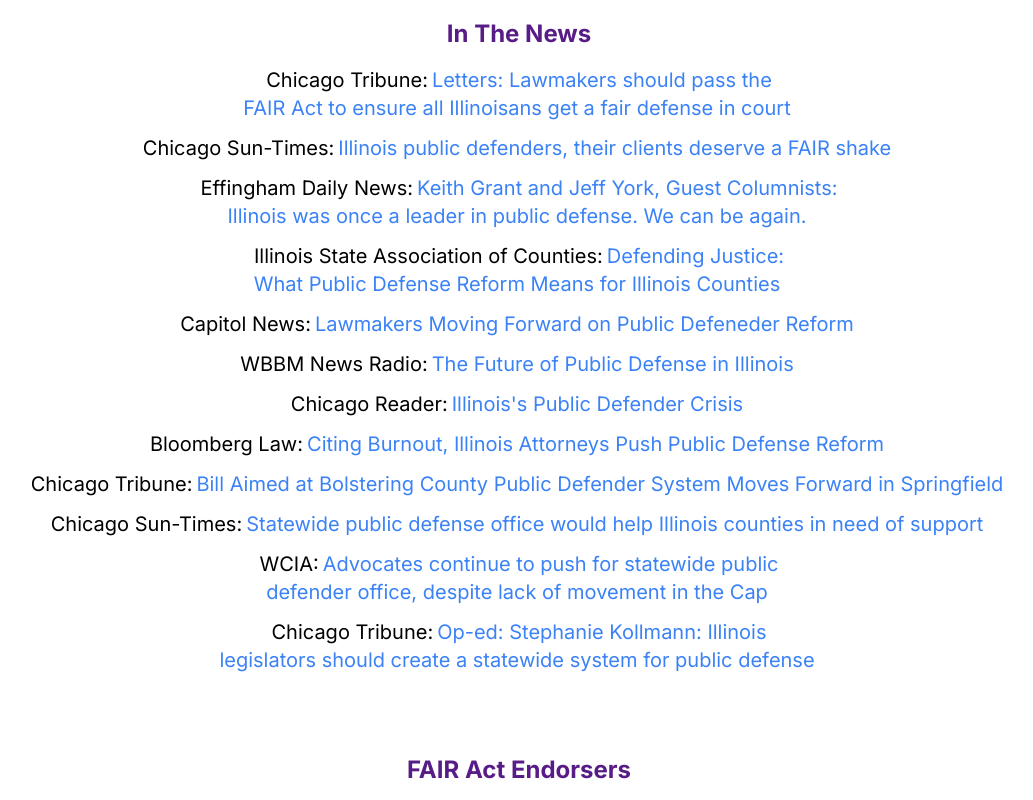
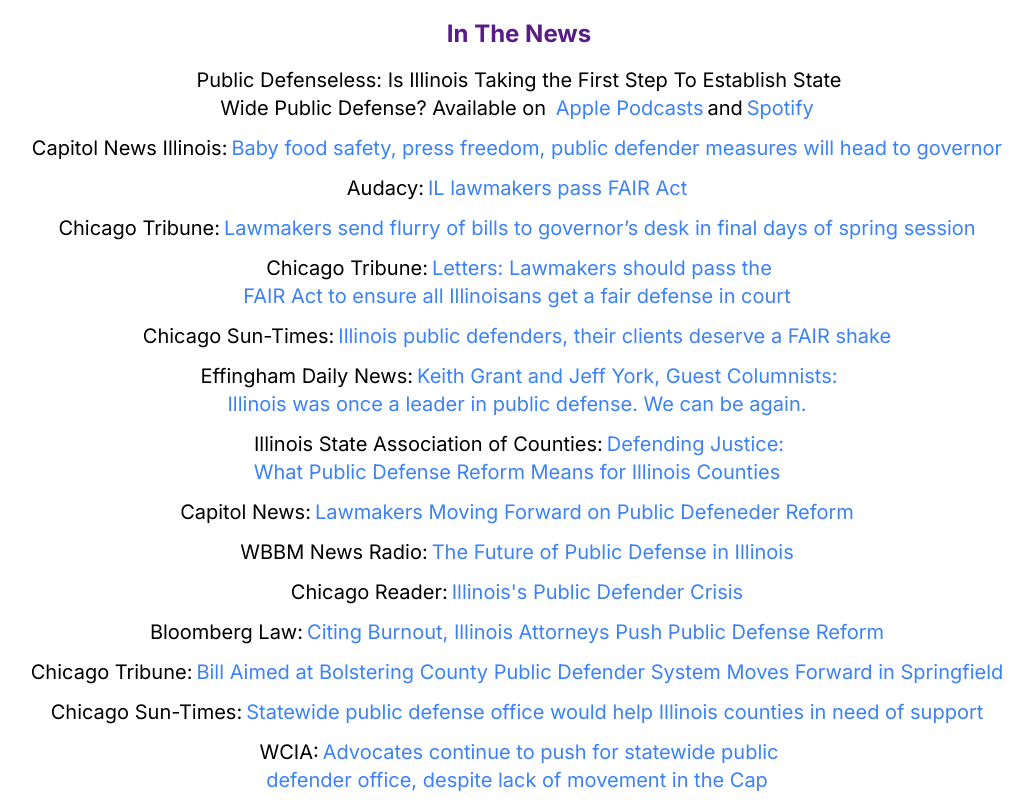
Before and after one commit to hunterMotko/il_pd_st, a Next.js app: page /fairact in a window 1280 px wide. Shown: the part 680-1480 px from the top of the page, without its empty margins (121-1154 px from the left). Built offline with nearby package versions, Linux system fonts and the light colour scheme.

Commit message:
updates and fairact page cleanup

```diff
--- a/public/fairact.json
+++ b/public/fairact.json
@@ -1,5 +1,23 @@
 {
   "news": [
+    {
+      "outlet": "Capitol News Illinois",
+      "title": "Baby food safety, press freedom, public defender measures will head to governor",
+      "link": "https://capitolnewsillinois.com/news/baby-food-safety-press-freedom-public-defender-measures-will-head-to-governor/",
+      "date": "6/4/2025"
+    },
+    {
+      "outlet": "Audacy",
+      "title": "IL lawmakers pass FAIR Act",
+      "link": "https://www.audacy.com/wbbm780/news/local/il-lawmakers-pass-fair-act",
+      "date": "6/2/2025"
+    },
+    {
+      "outlet": "Chicago Tribune",
+      "title": "Lawmakers send flurry of bills to governor’s desk in final days of spring session",
+      "link": "https://www.chicagotribune.com/2025/06/01/illinois-legislation-pritzker/",
+      "date": "6/1/2025"
+    },
     {
       "outlet": "Chicago Tribune",
       "title": "Letters: Lawmakers should pass the FAIR Act to ensure all Illinoisans get a fair defense in court",
--- a/src/app/fairact/page.tsx
+++ b/src/app/fairact/page.tsx
@@ -1,14 +1,17 @@
-import Link from "next/link";
 import json from "@/public/fairact.json"
+import LearnMoreSection from "@/components/fairact/LearnMoreSection";
+import InTheNewsSection from "@/components/fairact/InTheNewsSection";
+import EndorsersSection from "@/components/fairact/EndorsersSection";
 
 export default function FairActPage() {
 	const { news, endorsers } = json
-  let sortedNews = news.sort((a,b) => +new Date(b.date) - +new Date(a.date))
+	let sortedNews = news.sort((a, b) => +new Date(b.date) - +new Date(a.date))
 	let first = [], second = []
 	let mid = endorsers.length / 2
 	for (let i = 0; i < endorsers.length; i++) {
 		(i < mid) ? first.push(endorsers[i]) : second.push(endorsers[i])
 	}
+
 	return (
 		<>
 			<div className="grid w-full grid-flow-row gap-x-0 gap-y-1 md:grid-cols-1 md:gap-1 xl:grid-cols-1">
@@ -24,79 +27,9 @@
 					and establish standards to ensure that every person who cannot afford an attorney is zealously represented by their public defender.
 				</p>
 			</div>
-      <section className="max-w-screen-2xl m-auto w-full px-3 sm:px-8 lg:px-16 xl:px-32 flex flex-col gap-8 pb-5 text-center">
-        <div className="flex flex-col gap-2">
-          <h3 className="text-purple-900 text-2xl font-bold mb-3">Learn More</h3>
-          <div className="text-xl">
-            FAIR Act
-            <Link
-              target="_blank"
-              href="https://drive.google.com/file/d/1oIyaCqEfvgIACtJMHGoWNYEAdVrYQv6o/view"
-              className="mx-1 text-blue-500 hover:text-purple-900 hover:underline"
-            >
-              Fact Sheet
-            </Link>
-          </div>
-          <div className="text-xl">
-            HB3363
-            <Link
-              target="_blank"
-              href="https://www.ilga.gov/legislation/billstatus.asp?DocNum=3363&GAID=18&GA=104&DocTypeID=HB&LegID=161896&SessionID=114"
-              className="mx-1 text-blue-500 hover:text-purple-900 hover:underline"
-            >
-              Status
-            </Link>
-            and
-            <Link
-              target="_blank"
-              href="https://www.ilga.gov/legislation/fulltext.asp?DocName=&SessionId=114&GA=104&DocTypeId=HB&DocNum=3363&GAID=18&LegID=161896&SpecSess=&Session="
-              className="mx-1 text-blue-500 hover:text-purple-900 hover:underline"
-            >
-              Text
-            </Link>
-          </div>
-        </div>
-      </section>
-      <section className="max-w-screen-2xl m-auto w-full pb-5">
-        <h3 className="text-purple-900 text-2xl font-bold mb-4">In The News</h3>
-        <ul className="text-xl w-full">
-          {
-            sortedNews.map(story => (
-              <li key={story.title} className="mb-3 text-balance">
-                {story.outlet}:
-                < Link
-                  target="_blank"
-                  href={story.link}
-                  className="col-span-3 mx-1 text-blue-500 hover:text-purple-900 hover:underline"
-                >
-                  {story.title}
-                </Link>
-              </li>
-            ))
-          }
-        </ul>
-      </section>
-      <section className="mx-auto">
-        <div className="flex flex-col align-center justify-center">
-          <h3 className="text-purple-900 font-bold text-2xl mb-3">
-            <Link
-              target="_blank"
-              href="https://docs.google.com/forms/d/e/1FAIpQLScmUp8MMKcshcN2KAhXqSq9kBHXLShvYIsVsb4vTbNpizhytA/viewform"
-              className="text-2xl text-purple-900 hover:text-purple-700 hover:underline"
-            >
-              FAIR Act Endorsers
-            </Link>
-          </h3>
-          <div className="md:flex justify-center align-center">
-            <div className="md:w-1/2 text-wrap">
-              {first.map(item => <div key={item}>{item}</div>)}
-            </div>
-            <div className="md:w-1/2 text-wrap">
-              {second.map(item => <div key={item}>{item}</div>)}
-            </div>
-          </div>
-        </div>
-      </section >
+			<LearnMoreSection />
+			<InTheNewsSection sortedNews={sortedNews} />
+			<EndorsersSection first={first} second={second} />
 		</>
 	)
 }
--- /dev/null
+++ b/src/components/fairact/EndorsersSection.tsx
@@ -0,0 +1,27 @@
+import Link from "next/link"
+
+export default function EndorsersSection({ first, second }: { first: string[], second: string[] }) {
+	return (
+		<section className="mx-auto">
+			<div className="flex flex-col align-center justify-center">
+				<h3 className="text-purple-900 font-bold text-2xl mb-3">
+					<Link
+						target="_blank"
+						href="https://docs.google.com/forms/d/e/1FAIpQLScmUp8MMKcshcN2KAhXqSq9kBHXLShvYIsVsb4vTbNpizhytA/viewform"
+						className="text-2xl text-purple-900 hover:text-purple-700 hover:underline"
+					>
+						FAIR Act Endorsers
+					</Link>
+				</h3>
+				<div className="md:flex justify-center align-center">
+					<div className="md:w-1/2 text-wrap">
+						{first.map(item => <div key={item}>{item}</div>)}
+					</div>
+					<div className="md:w-1/2 text-wrap">
+						{second.map(item => <div key={item}>{item}</div>)}
+					</div>
+				</div>
+			</div>
+		</section >
+	)
+}
--- /dev/null
+++ b/src/components/fairact/InTheNewsSection.tsx
@@ -0,0 +1,52 @@
+import Link from "next/link";
+
+interface NewsArticle {
+	title: string;
+	outlet: string;
+	link: string;
+	date: string;
+}
+
+type SortedNewsArticles = NewsArticle[]
+
+export default function InTheNewsSection({ sortedNews }: { sortedNews: SortedNewsArticles }) {
+	return (
+		<section className="max-w-screen-2xl m-auto w-full pb-5">
+			<h3 className="text-purple-900 text-2xl font-bold mb-4">In The News</h3>
+			<ul className="text-xl w-full">
+				<li className="mb-3 text-balance">
+					{'Public Defenseless: Is Illinois Taking the First Step To Establish State Wide Public Defense? Available on '}
+					< Link
+						target="_blank"
+						href={'https://podcasts.apple.com/us/podcast/362-is-illinois-taking-the-first-step-to-establish/id1600528975?i=1000711478073'}
+						className="mx-1 text-blue-500 hover:text-purple-900 hover:underline"
+					>
+						Apple Podcasts
+					</Link>
+					and
+					< Link
+						target="_blank"
+						href={'https://open.spotify.com/episode/3x32bzSUFhOwLKWjK2lKOG'}
+						className="mx-1 text-blue-500 hover:text-purple-900 hover:underline"
+					>
+						Spotify
+					</Link>
+				</li>
+				{
+					sortedNews.map(story => (
+						<li key={story.title} className="mb-3 text-balance">
+							{story.outlet}:
+							< Link
+								target="_blank"
+								href={story.link}
+								className="col-span-3 mx-1 text-blue-500 hover:text-purple-900 hover:underline"
+							>
+								{story.title}
+							</Link>
+						</li>
+					))
+				}
+			</ul>
+		</section>
+	)
+}
--- /dev/null
+++ b/src/components/fairact/LearnMoreSection.tsx
@@ -0,0 +1,39 @@
+import Link from "next/link";
+
+export default function LearnMoreSection() {
+	return (
+		<section className="max-w-screen-2xl m-auto w-full px-3 sm:px-8 lg:px-16 xl:px-32 flex flex-col gap-8 pb-5 text-center">
+			<div className="flex flex-col gap-2">
+				<h3 className="text-purple-900 text-2xl font-bold mb-3">Learn More</h3>
+				<div className="text-xl">
+					FAIR Act
+					<Link
+						target="_blank"
+						href="https://drive.google.com/file/d/1oIyaCqEfvgIACtJMHGoWNYEAdVrYQv6o/view"
+						className="mx-1 text-blue-500 hover:text-purple-900 hover:underline"
+					>
+						Fact Sheet
+					</Link>
+				</div>
+				<div className="text-xl">
+					HB3363
+					<Link
+						target="_blank"
+						href="https://www.ilga.gov/legislation/billstatus.asp?DocNum=3363&GAID=18&GA=104&DocTypeID=HB&LegID=161896&SessionID=114"
+						className="mx-1 text-blue-500 hover:text-purple-900 hover:underline"
+					>
+						Status
+					</Link>
+					and
+					<Link
+						target="_blank"
+						href="https://www.ilga.gov/legislation/fulltext.asp?DocName=&SessionId=114&GA=104&DocTypeId=HB&DocNum=3363&GAID=18&LegID=161896&SpecSess=&Session="
+						className="mx-1 text-blue-500 hover:text-purple-900 hover:underline"
+					>
+						Text
+					</Link>
+				</div>
+			</div>
+		</section>
+	)
+}
```
Lines whose indentation alone changed are shown as unchanged.
